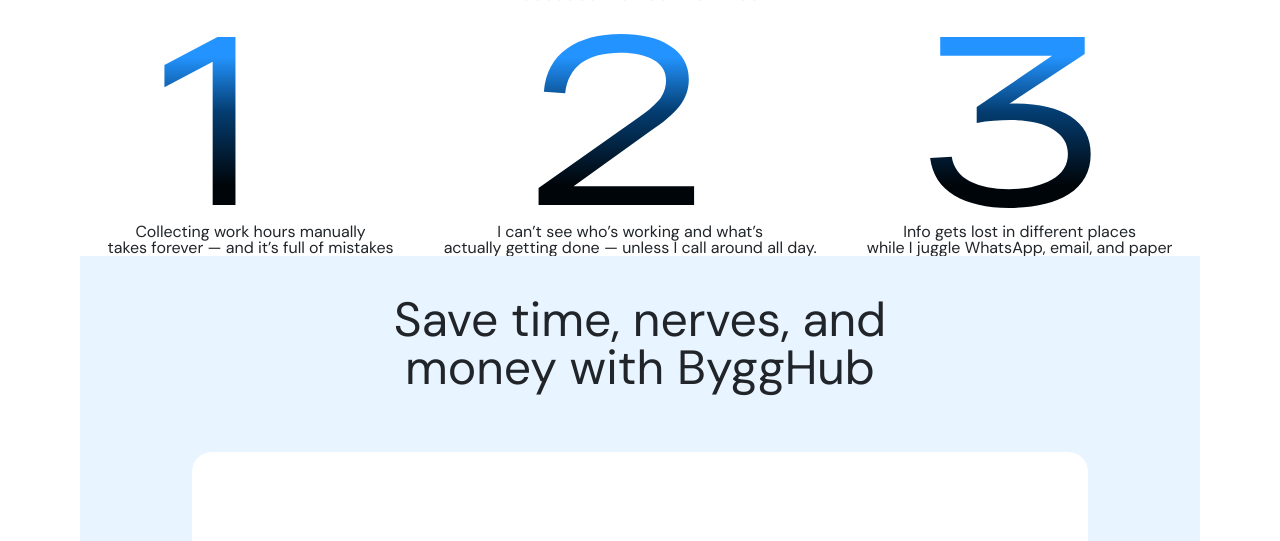
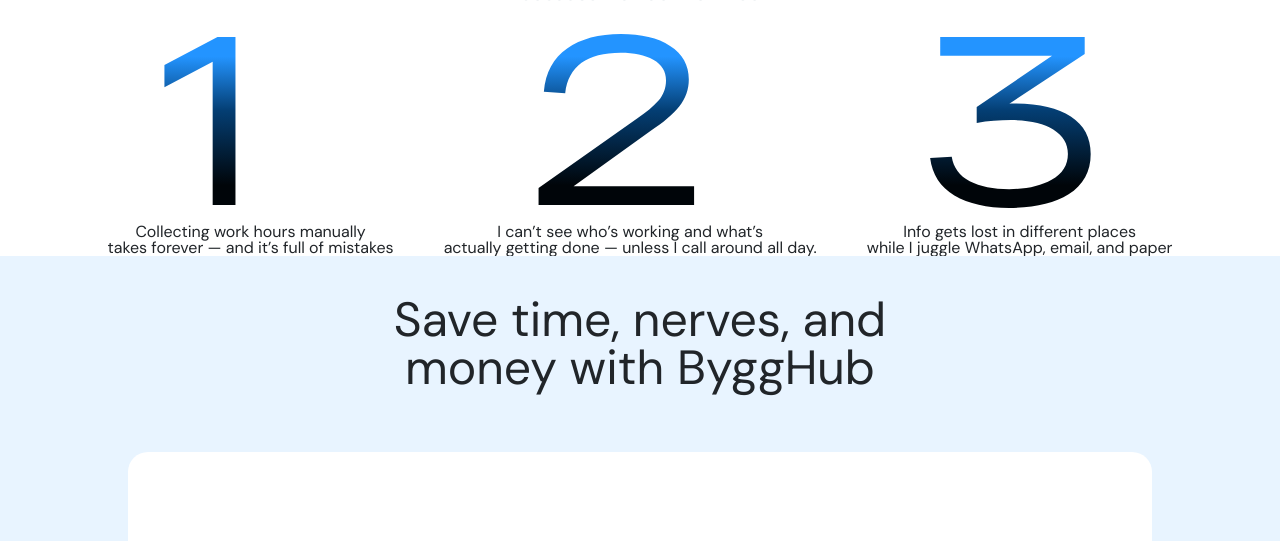
Before and after one commit to alexgeho/ByggHub_WEB, a plain HTML site: page index.html in a window 1280 px wide. Shown: the part 759-1300 px from the top of the page. Drawn offline with nearby package versions, Linux system fonts and the light colour scheme; files whose address does not match are found by name.

Commit message:
fix: background on block 3 100% width

```diff
--- a/css/block2.css
+++ b/css/block2.css
@@ -1,10 +1,9 @@
-.block2
-{
+.block2 {
     display: flex;
     flex-direction: column;
     align-items: center;
     text-align: center;
-    padding: 80px;
+    padding: 80px 0;
 }
 
 .points3 {
```
